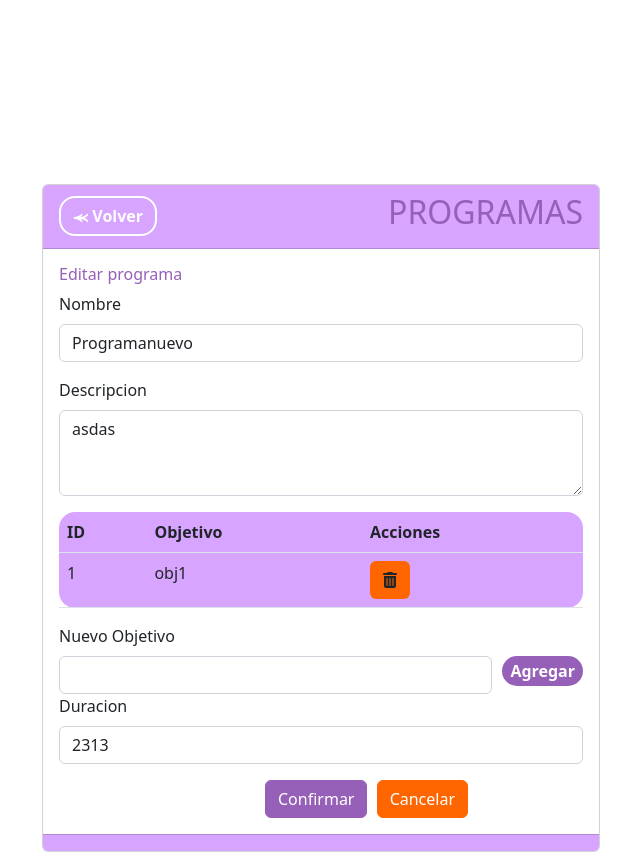
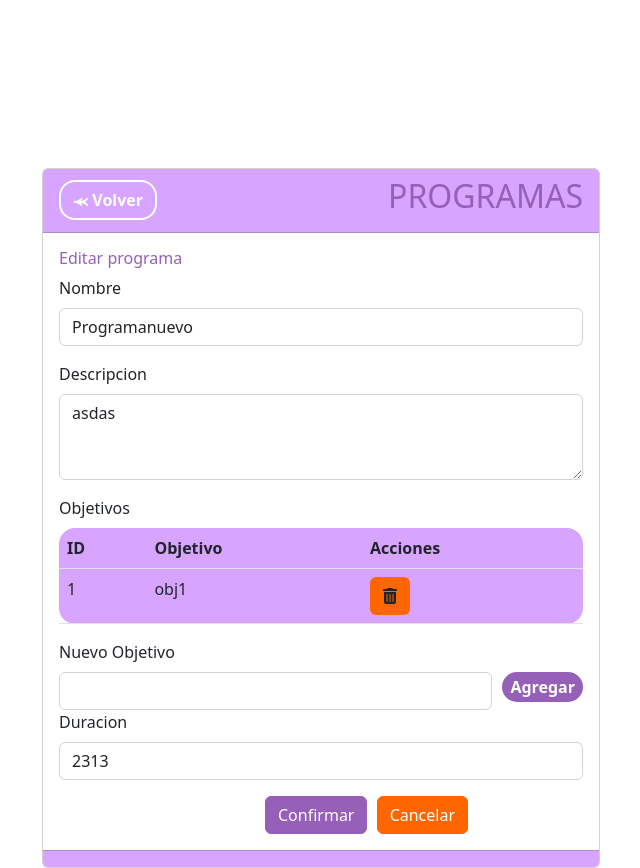
Before and after one commit to SoleGomez23/PF-MIRe, a Django app: page /programas/editar/1 in a window 1280 px wide. Shown: the part 86-954 px from the top of the page, without its empty margins (319-959 px from the left). Run offline with Django 3.2, Linux system fonts and the light colour scheme; data comes from the database, SQL or seed files in the repository; some libraries are stand-ins or nearby versions.

Commit message:
le agrego el label a la tabla de objetivos

```diff
--- a/MIRe2/MIReApp/templates/programas/form_editar.html
+++ b/MIRe2/MIReApp/templates/programas/form_editar.html
@@ -10,6 +10,7 @@
           {{ formulario.descripcion }}
         </div>
         <div class="col-12 help-text">{{ formulario.descripcion.errors }}</div>
+        <label class="form-label">Objetivos</label>
         <table class="table rounded-4" style="background-color: #D7A5FF; width: flex;">
           <tr>
               <th>ID</th>
```
